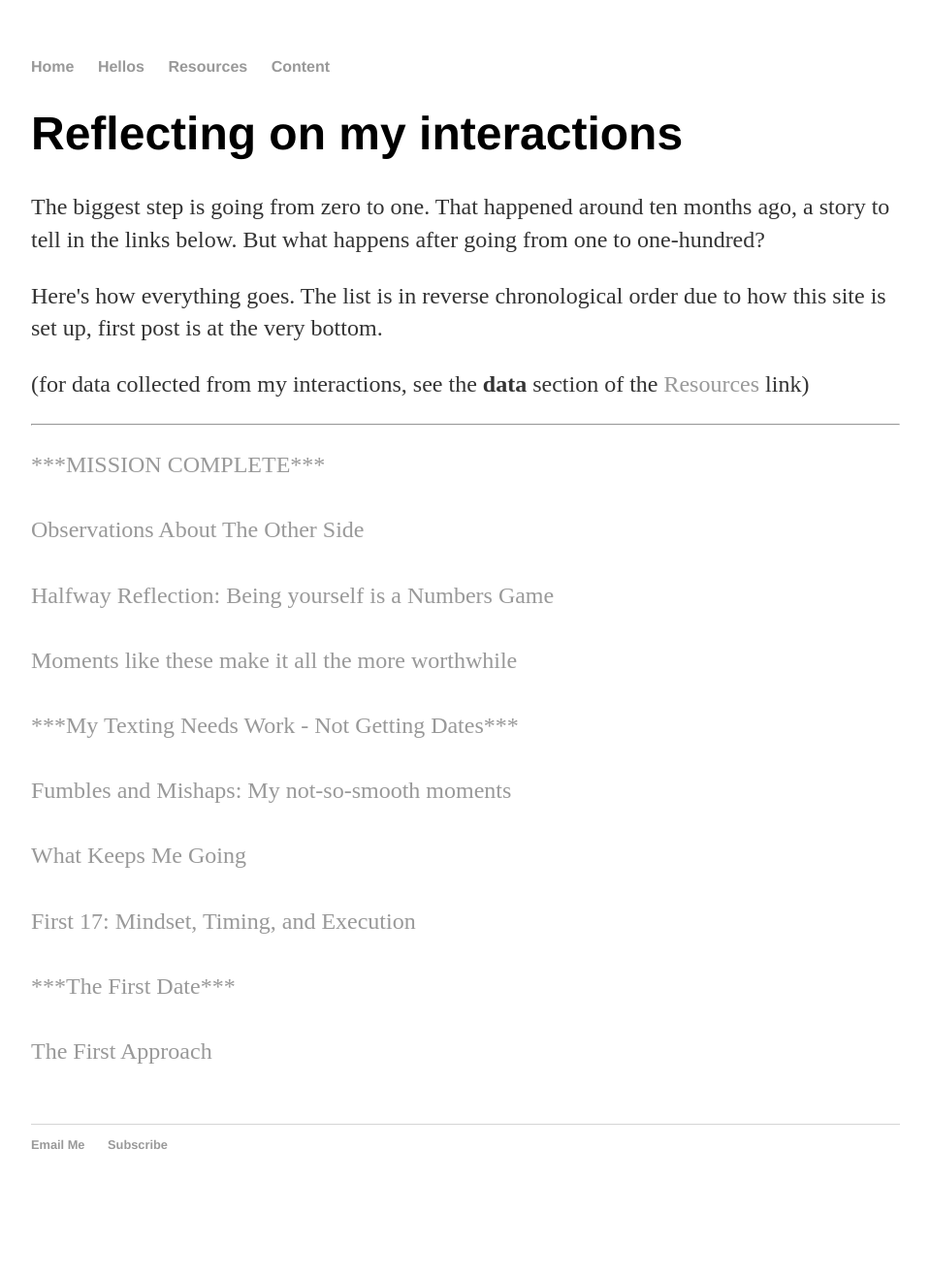
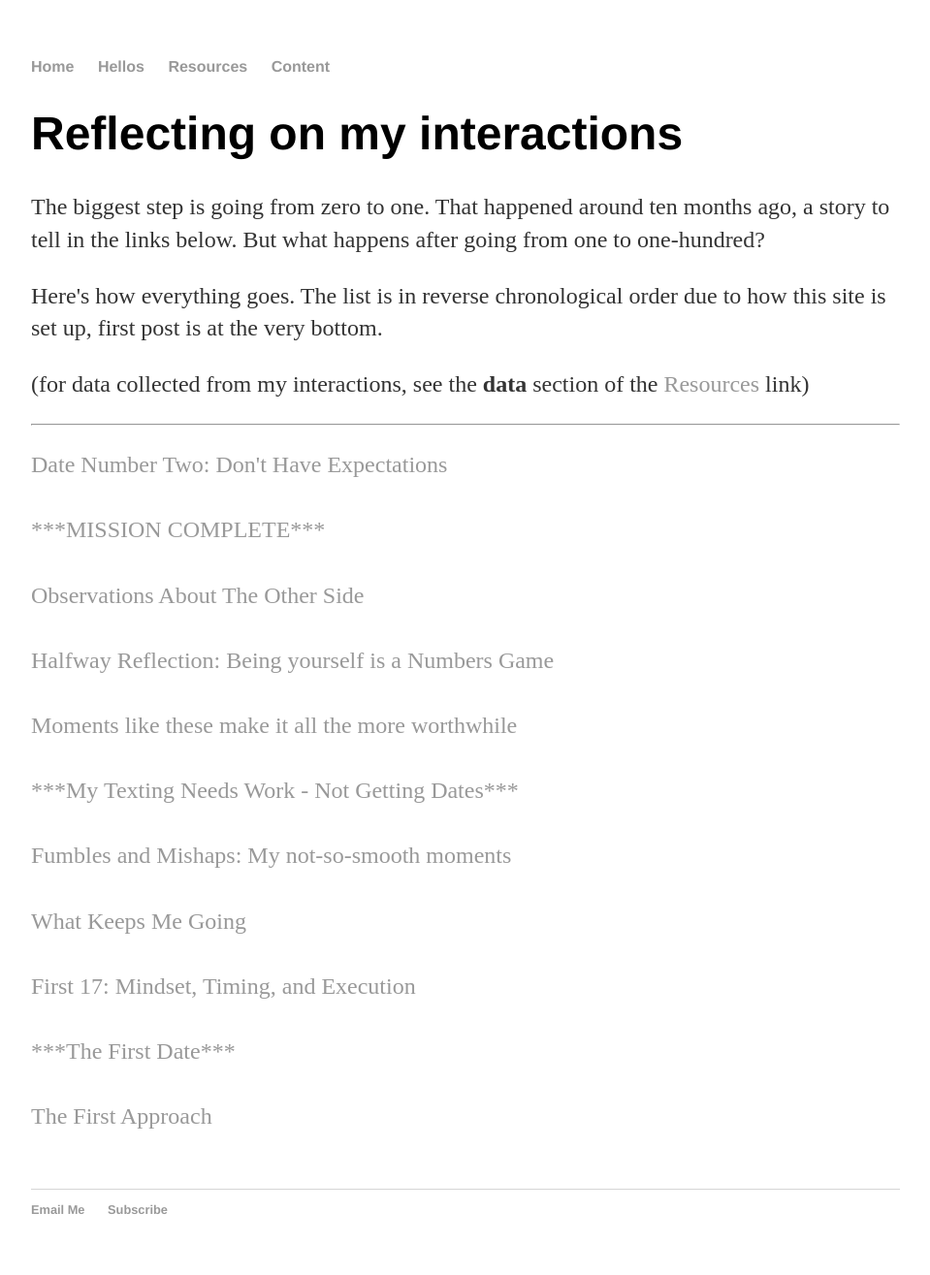
Before and after one commit to ahundredhellos/ahundredhellos.github.io, a Jekyll site: the page built from hellos/index.html, in a window 1280 px wide. Shown: the whole page at 97% size, without its empty margins (160-1119 px from the left). Built offline with Jekyll 4.4.1, drawn with Linux system fonts in a browser that asks for light colours; before the commit the page ends 1248 px from its top, so only the background shows below that.

Commit message:
Update index.html

```diff
--- a/hellos/index.html
+++ b/hellos/index.html
@@ -12,6 +12,9 @@ title: hellos
 <hr>
 
 <p>
+	<a href="http://www.ahundredhellos.com/content/2017/09/26/date-number-two">Date Number Two: Don't Have Expectations</a>
+	<br>
+	<br>
 	<a href="http://www.ahundredhellos.com/content/2017/09/22/mission-complete">***MISSION COMPLETE***</a>
 	<br>
 	<br>
```
